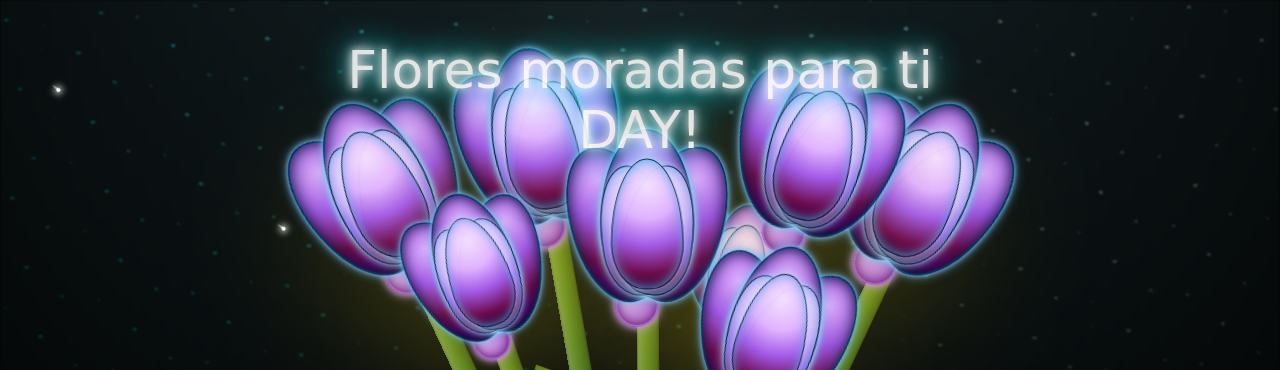
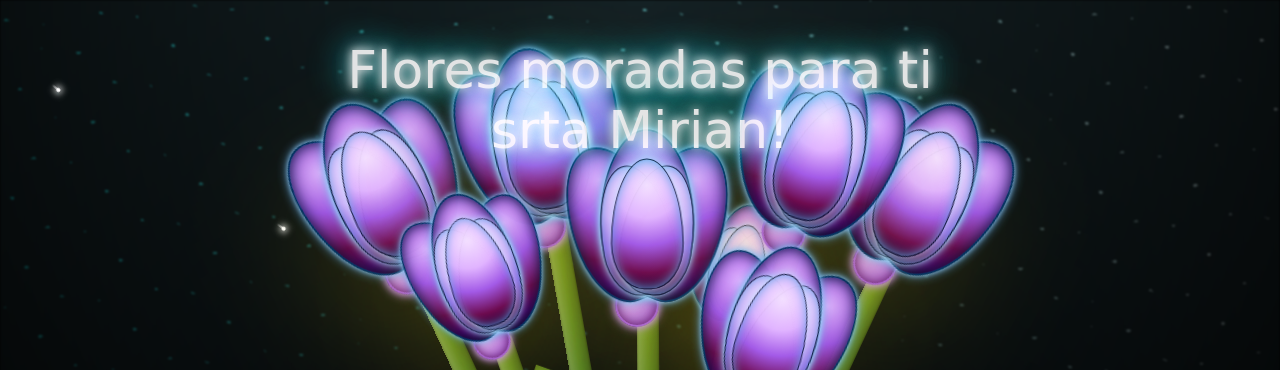
Before and after one commit to parati22/ma, a plain HTML site: page index.html in a window 1280 px wide. Both pictures are taken after a click on the button "Pulsa el corazón para abrir el detalle". Shown: the top 370 px of the page. Drawn offline with Linux system fonts and the light colour scheme.

Commit message:
Update index.html

```diff
--- a/index.html
+++ b/index.html
@@ -811,7 +811,7 @@
       </audio>
     </div>
     <div class="night"></div>
-    <div class="special-text">Flores moradas para ti DAY!</div>
+    <div class="special-text">Flores moradas para ti srta Mirian!</div>
     <div class="shooting-stars">
       <div class="shooting-star"></div>
       <div class="shooting-star"></div>
```
